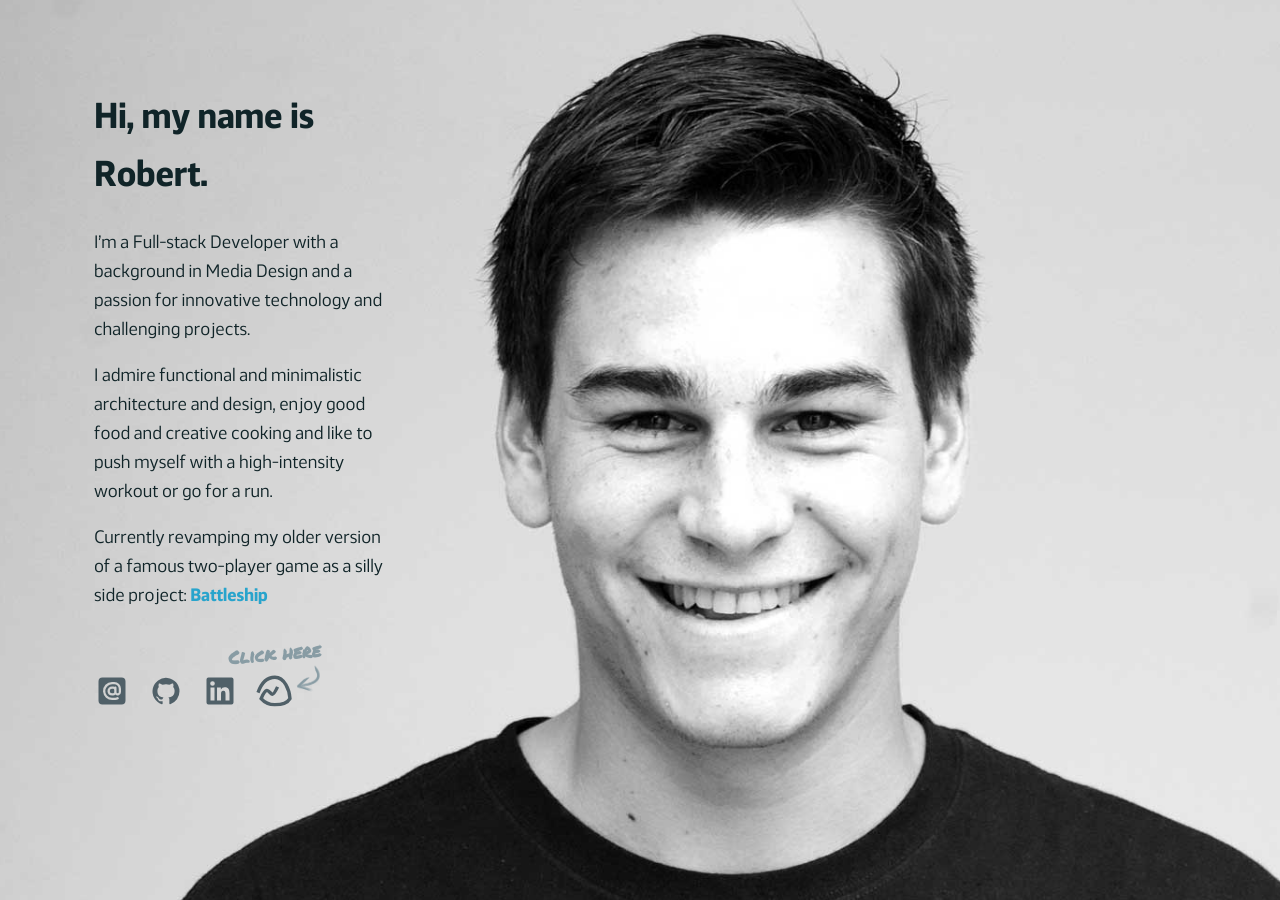
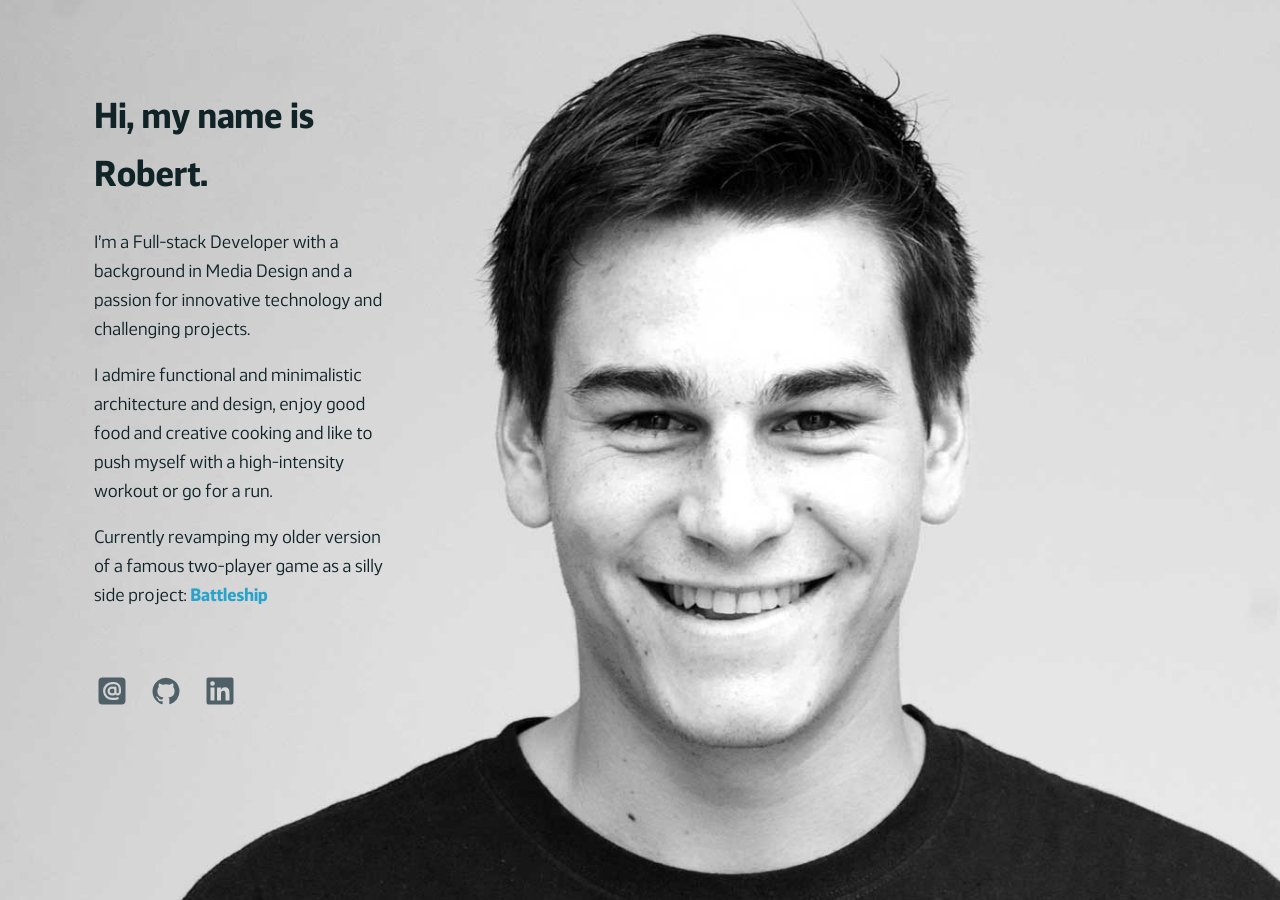
Before and after one commit to robdasilva/rschweizer.github.io, a Jekyll site: the page built from index.md, in a window 1280 px wide. Built offline with Jekyll 4.4.1, drawn with Linux system fonts in a browser that asks for light colours.

Commit message:
Remove Basecamp application page

```diff
--- a/_includes/social.html
+++ b/_includes/social.html
@@ -16,8 +16,4 @@
       {% include icons/linkedin.svg %}
     </a>
   {%- endif -%}
-
-  <a class="basecamp" href="{% link basecamp.md %}" title="Hello Basecamp!">
-    {% include icons/basecamp.svg %}
-  </a>
 </aside>
```
Also changed, not shown: basecamp.md (deleted, +0 -4 lines).
